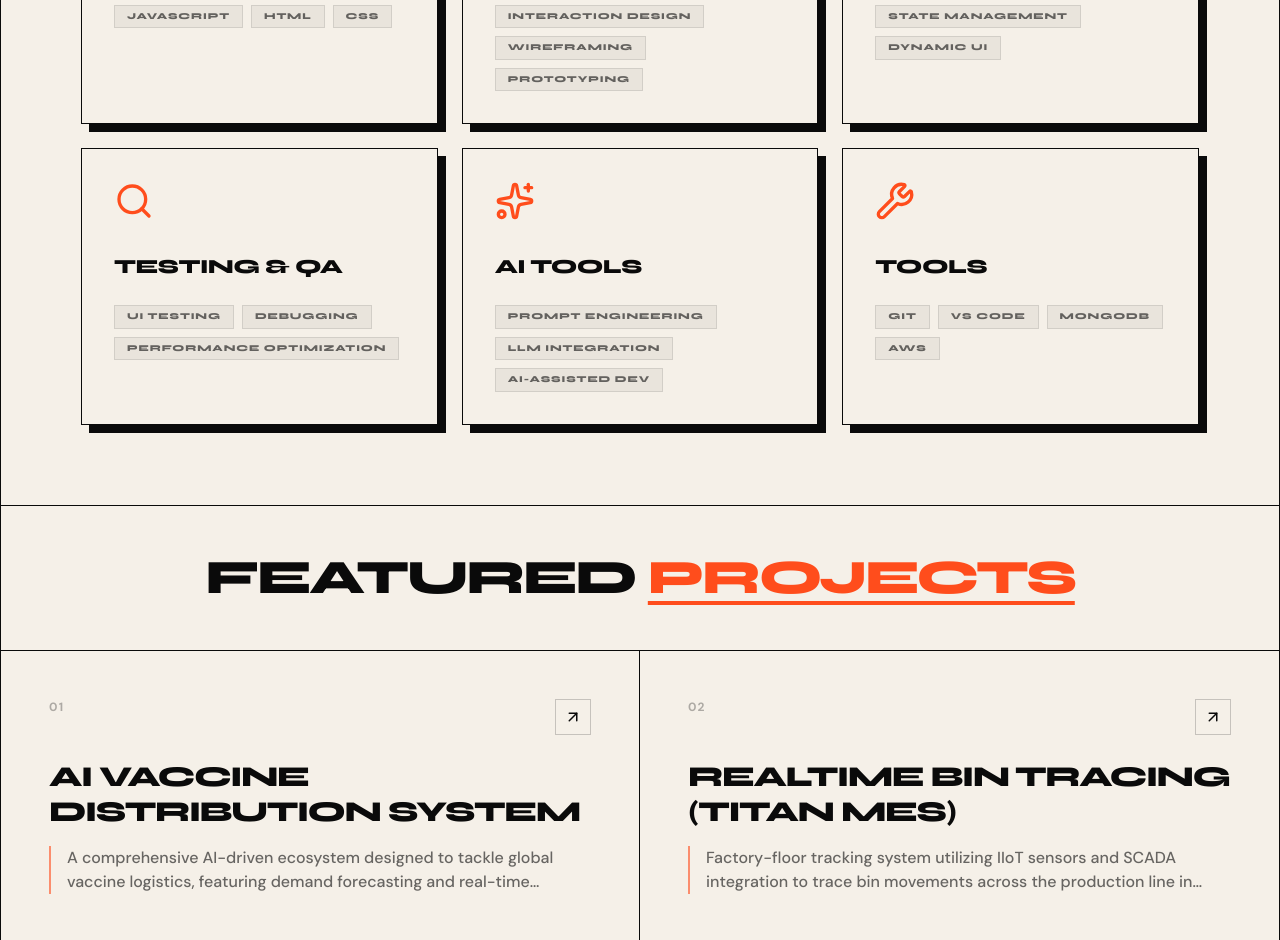
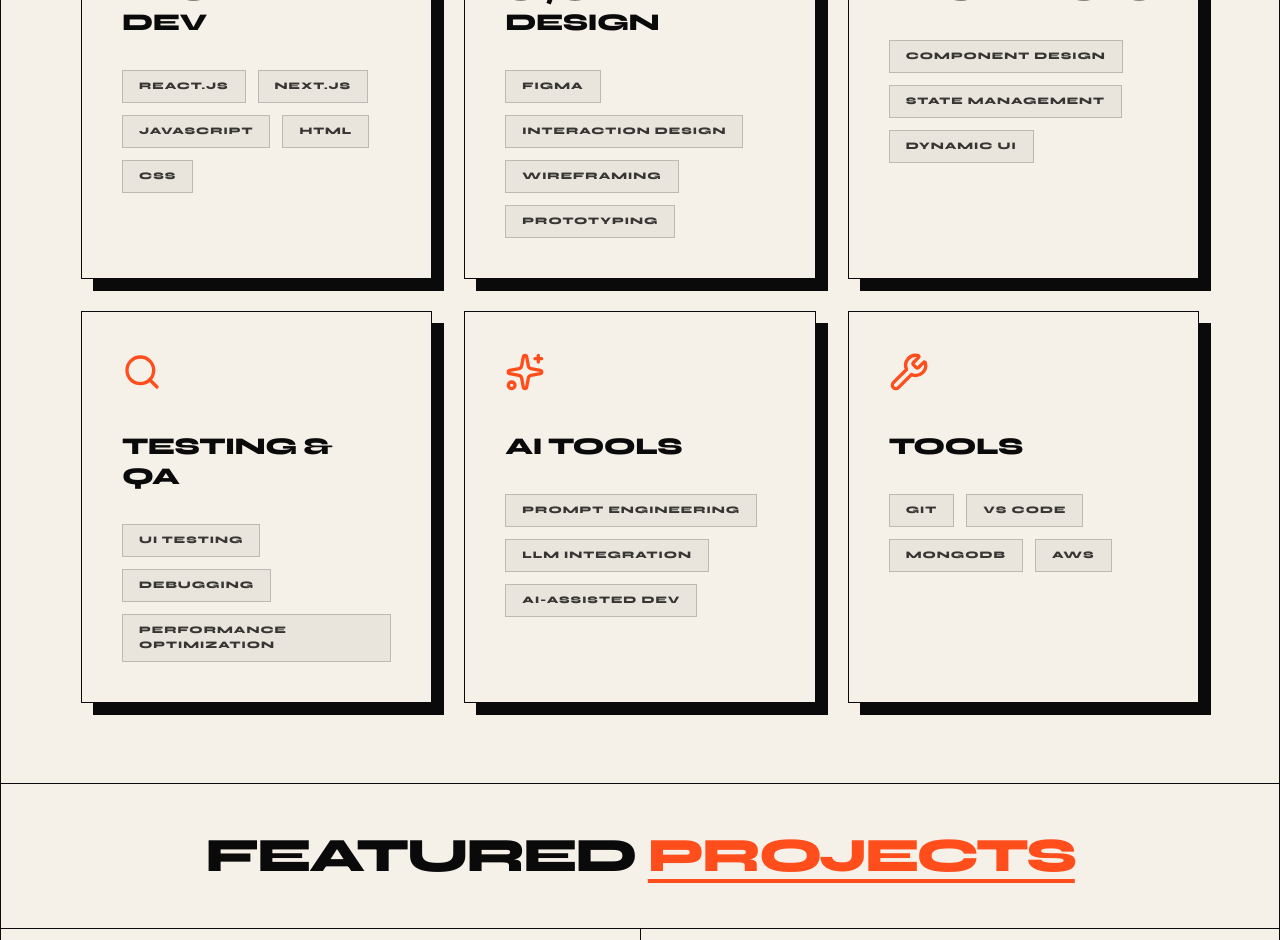
Before and after one commit to Harikarthick19/Thanneermalai-Portfolio, a Next.js app: page / in a window 1280 px wide. Shown: the part 1860-2800 px from the top of the page. Built offline with nearby package versions, Linux system fonts and the light colour scheme.

Commit message:
Final visual fixes and LinkedIn integration

```diff
--- a/src/components/About.tsx
+++ b/src/components/About.tsx
@@ -50,6 +50,7 @@ export default function About() {
                     <Row label="Education" value="B.Tech Artificial Intelligence and Data Science @ SVCE" />
                     <Row label="Batch" value="2023 – Present" />
                     <Row label="Email" value={<a href="mailto:thanneermalai1903@gmail.com" className="hover:text-accent transition-colors cursor-pointer">thanneermalai1903@gmail.com</a>} />
+                    <Row label="LinkedIn" value={<a href="https://www.linkedin.com/in/thanneermalai-shanmugam-719423321" target="_blank" rel="noopener noreferrer" className="hover:text-accent transition-colors cursor-pointer">Thanneermalai Shanmugam</a>} />
                     <Row label="Phone" value="+91 9994752560" />
                     <Row label="Status" value={<span className="text-green-600 font-bold">Open to Work</span>} isLast />
                  </tbody>
--- a/src/components/Contact.tsx
+++ b/src/components/Contact.tsx
@@ -1,7 +1,7 @@
 "use client";
 
 import { motion } from "framer-motion";
-import { Mail, Phone, MapPin } from "lucide-react";
+import { Mail, Phone, MapPin, Link2 } from "lucide-react";
 
 export default function Contact() {
   return (
@@ -20,6 +20,11 @@ export default function Contact() {
               </h2>
 
               <div className="space-y-8 mt-16">
+                 <ContactLink
+                    icon={<Link2 className="text-accent group-hover:text-ink" />}
+                    label="LinkedIn Profile"
+                    href="https://www.linkedin.com/in/thanneermalai-shanmugam-719423321"
+                 />
                  <ContactLink
                     icon={<Mail className="text-accent group-hover:text-ink" />}
                     label="thanneermalai1903@gmail.com"
--- a/src/components/FreelanceServices.tsx
+++ b/src/components/FreelanceServices.tsx
@@ -30,7 +30,7 @@ export default function FreelanceServices() {
              Creative <span className="text-accent underline decoration-4 underline-offset-8">Solutions</span>
           </h2>
         </div>
-        <div className="grid md:grid-cols-2 gap-0 border-ink">
+        <div className="grid md:grid-cols-2 gap-px bg-ink">
           {services.map((service, idx) => (
             <motion.div
               key={service.title}
@@ -38,9 +38,7 @@ export default function FreelanceServices() {
               initial={{ opacity: 0, y: 20 }}
               viewport={{ once: true }}
               transition={{ delay: idx * 0.1 }}
-              className={`p-10 md:p-14 hover:bg-accent group transition-all duration-500 cursor-default border-ink
-                ${idx < 2 ? 'border-b-1.5' : ''}
-                ${idx % 2 === 0 ? 'md:border-r-1.5 border-b-1.5 md:border-b-0' : ''}`}
+              className="bg-cream p-10 md:p-14 hover:bg-accent group transition-all duration-500 cursor-default"
             >
               <h3 className="font-syne text-2xl md:text-4xl font-extrabold uppercase mb-6 group-hover:text-ink leading-tight tracking-tighter">
                 {service.title}
--- a/src/components/Hero.tsx
+++ b/src/components/Hero.tsx
@@ -22,7 +22,7 @@ export default function Hero() {
 
   const itemVariants = {
     hidden: { opacity: 0, y: 30 },
-    visible: { opacity: 1, y: 0, transition: { duration: 0.8, ease: "easeOut" } },
+    visible: { opacity: 1, y: 0, transition: { duration: 0.8 } },
   };
 
   return (
@@ -98,7 +98,7 @@ export default function Hero() {
             initial={{ opacity: 0, scale: 0.8 }}
             animate={{ opacity: 1, scale: 1 }}
             transition={{ duration: 1, delay: 0.4 }}
-            className="grid grid-cols-2 gap-px bg-ink border-1.5 border-ink w-full max-w-sm shadow-[30px_30px_0px_#f5f0e8]"
+            className="grid grid-cols-2 gap-px bg-ink border-1.5 border-ink w-full max-w-sm shadow-[30px_30px_0px_#0a0a0a]"
           >
             <StatBox value="3+" label="Projects Completed" />
             <StatBox value="2" label="Internships Done" />
--- a/src/components/Navbar.tsx
+++ b/src/components/Navbar.tsx
@@ -24,7 +24,7 @@ export default function Navbar() {
   }, []);
 
   return (
-    <nav className={`fixed top-0 left-0 w-full z-50 transition-all duration-500 bg-cream ${
+    <nav className={`fixed top-0 left-0 w-full z-50 transition-all duration-500 bg-cream border-b-1.5 border-ink ${
       scrolled ? "h-16 shadow-lg" : "h-20"
     }`}>
       {/* Align with section borders: max-w-7xl + border-x */}
--- a/src/components/Projects.tsx
+++ b/src/components/Projects.tsx
@@ -49,42 +49,39 @@ export default function Projects() {
             </h2>
         </div>
 
-        {/* Proper 2x2 Grid Layout */}
-        <div className="grid md:grid-cols-2 gap-0 items-stretch">
+        {/* Proper 2x2 Grid Layout with robust lines */}
+        <div className="grid md:grid-cols-2 gap-px bg-ink border-b-1.5 border-ink">
           {projects.map((project, idx) => (
             <div
               key={project.title}
               onClick={() => setSelectedProject(project)}
-              className={`group flex flex-col p-8 md:p-12 bg-cream hover:bg-ink transition-all duration-500 cursor-pointer border-ink
-                ${idx < 2 ? 'border-b-1.5' : ''}
-                ${idx % 2 === 0 ? 'md:border-r-1.5 border-b-1.5 md:border-b-0' : ''}
-                min-h-[400px] relative overflow-hidden`}
+              className="group flex flex-col p-8 md:p-12 bg-cream hover:bg-ink transition-all duration-500 cursor-pointer min-h-[450px] relative overflow-hidden"
             >
               {/* Top Row: Number & View Icon */}
-              <div className="flex justify-between items-start mb-6 w-full">
-                <span className="text-xs font-black uppercase tracking-widest opacity-30 group-hover:opacity-60 group-hover:text-cream transition-colors duration-500">
+              <div className="flex justify-between items-start mb-8 w-full">
+                <span className="text-xs font-black uppercase tracking-widest opacity-40 group-hover:opacity-70 group-hover:text-cream transition-colors duration-500">
                   {project.number}
                 </span>
-                <div className="p-2 border border-ink/20 group-hover:border-cream/30 group-hover:text-cream transition-all duration-500">
-                  <ArrowUpRight size={18} className="group-hover:rotate-45 transition-transform" />
+                <div className="p-2 border-1.5 border-ink/30 group-hover:border-cream/50 group-hover:text-cream transition-all duration-500">
+                  <ArrowUpRight size={20} className="group-hover:rotate-45 transition-transform" />
                 </div>
               </div>
 
               {/* Content Area */}
-              <div className="flex flex-col flex-1 max-w-full overflow-hidden">
-                <h3 className="font-syne text-xl md:text-[1.8rem] font-bold uppercase mb-4 leading-tight tracking-tighter group-hover:text-cream transition-colors duration-500 line-clamp-2 max-w-full overflow-hidden">
+              <div className="flex flex-col flex-1">
+                <h3 className="font-syne text-2xl md:text-[2.2rem] font-extrabold uppercase mb-6 leading-tight tracking-tighter group-hover:text-cream transition-colors duration-500">
                   {project.title}
                 </h3>
-                <p className="text-sm md:text-base opacity-60 font-medium group-hover:text-cream border-l-2 border-accent pl-4 group-hover:opacity-80 transition-all duration-500 line-clamp-2 mb-8">
+                <p className="text-sm md:text-lg opacity-70 font-medium group-hover:text-cream/90 border-l-4 border-accent pl-6 mb-12 leading-relaxed transition-all duration-500">
                   {project.description}
                 </p>
 
                 {/* Fixed Bottom Tags */}
-                <div className="mt-auto flex flex-wrap gap-2 pt-6">
+                <div className="mt-auto flex flex-wrap gap-3">
                   {project.tech.map(tag => (
                     <span
                       key={tag}
-                      className="px-3 py-1 border border-ink/20 group-hover:border-white/40 text-[9px] font-black uppercase tracking-widest text-ink group-hover:text-white transition-all"
+                      className="px-4 py-1.5 border-1.5 border-ink/40 text-[10px] font-black uppercase tracking-[0.2em] text-ink group-hover:text-white group-hover:border-white/60 transition-all duration-500"
                     >
                       {tag}
                     </span>
--- a/src/components/Skills.tsx
+++ b/src/components/Skills.tsx
@@ -53,7 +53,7 @@ export default function Skills() {
         </h2>
 
 
-        <div className="grid md:grid-cols-2 lg:grid-cols-3 gap-6">
+        <div className="grid md:grid-cols-2 lg:grid-cols-3 gap-8">
           {skillCategories.map((cat, idx) => (
             <motion.div
               key={cat.title}
@@ -61,15 +61,15 @@ export default function Skills() {
               initial={{ opacity: 0, y: 20 }}
               viewport={{ once: true }}
               transition={{ delay: idx * 0.1 }}
-              className="border-1.5 border-ink p-8 hover:border-accent transition-all duration-500 hover:bg-white group shadow-[8px_8px_0px_#0a0a0a] hover:shadow-none translate-y-[-4px] hover:translate-y-0"
+              className="border-1.5 border-ink p-10 bg-cream transition-all duration-500 hover:border-accent hover:bg-white group shadow-[12px_12px_0px_#0a0a0a] hover:shadow-none translate-y-[-4px] hover:translate-y-0"
             >
-              <div className="text-accent mb-8 group-hover:scale-110 transition-transform duration-500">
+              <div className="text-accent mb-10 group-hover:scale-110 transition-transform duration-500">
                 {cat.icon}
               </div>
-              <h3 className="font-syne text-xl font-bold uppercase tracking-tight mb-6">{cat.title}</h3>
-              <div className="flex flex-wrap gap-2">
+              <h3 className="font-syne text-2xl font-extrabold uppercase tracking-tight mb-8 leading-tight">{cat.title}</h3>
+              <div className="flex flex-wrap gap-3">
                 {cat.tags.map(tag => (
-                  <span key={tag} className="font-syne px-3 py-1 bg-ink/5 border border-ink/10 text-[9px] font-bold uppercase tracking-widest text-ink/60 group-hover:text-ink group-hover:border-accent/40 transition-colors">
+                  <span key={tag} className="font-syne px-4 py-2 bg-ink/5 border-1.5 border-ink/20 text-[10px] font-bold uppercase tracking-widest text-ink/80 group-hover:text-ink group-hover:border-accent/60 transition-all duration-300">
                     {tag}
                   </span>
                 ))}
```
